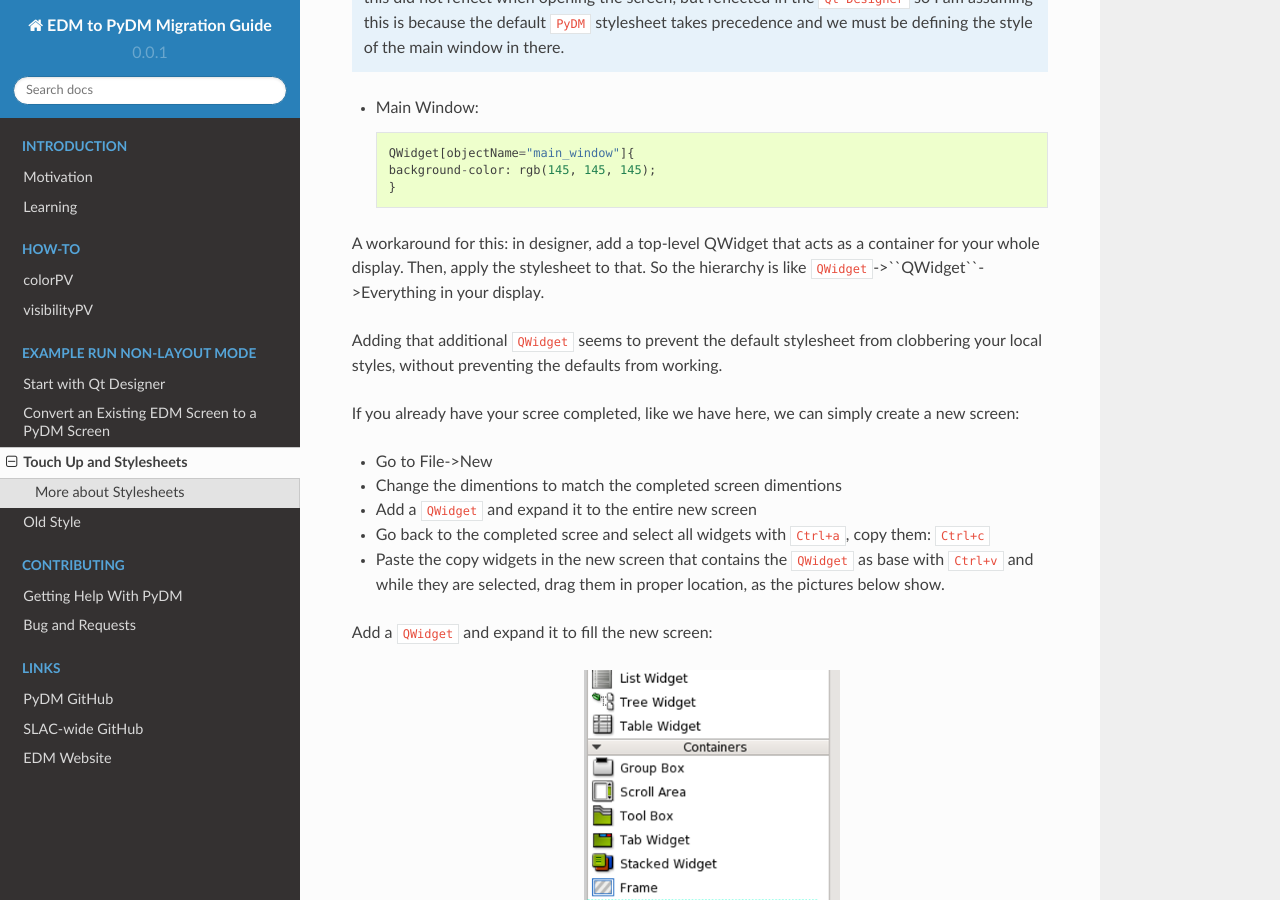
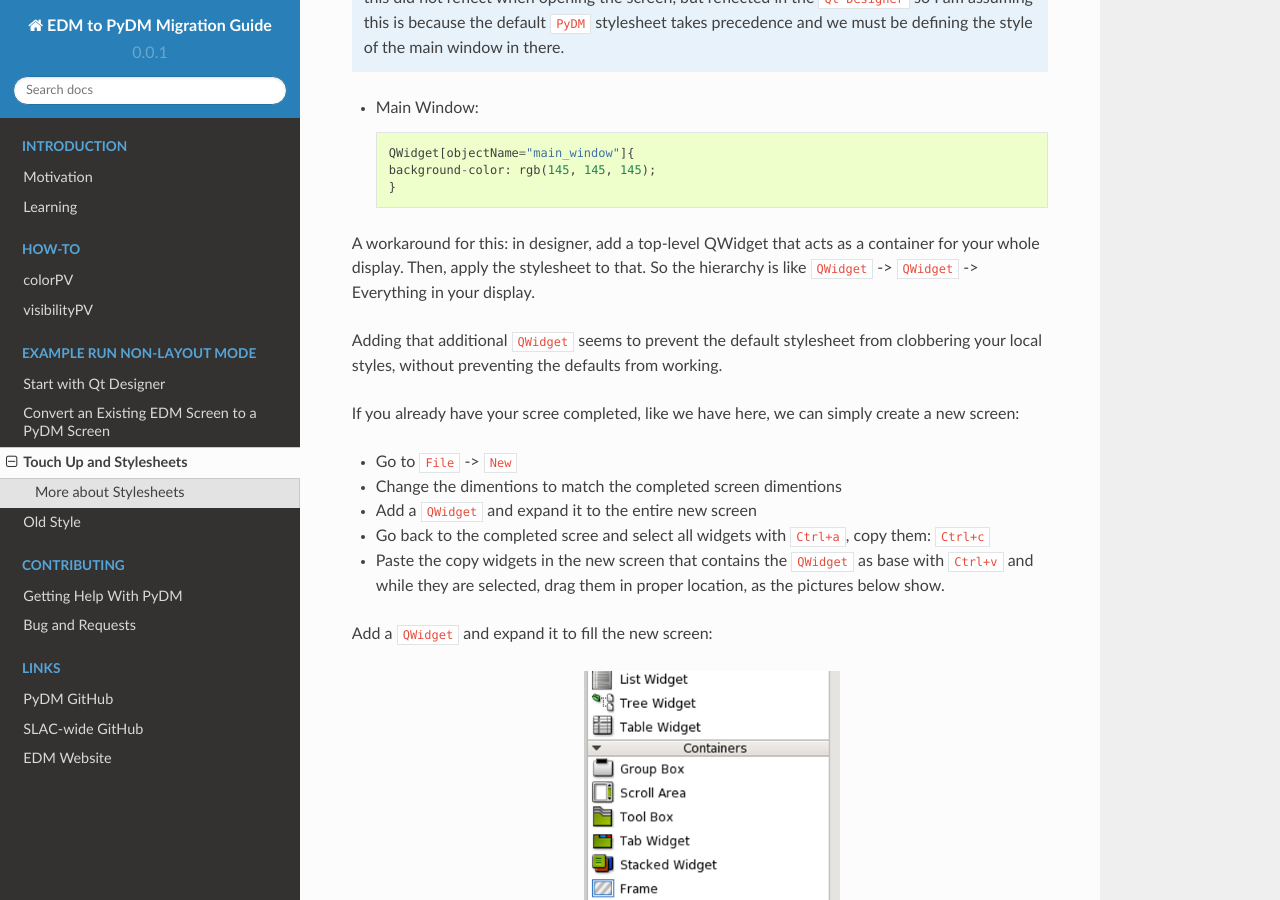
Before and after one commit to slaclab/edm2pydm, a Sphinx documentation site: the page built from docs/source/example-walk-through/stylesheets.rst, in a window 1280 px wide and 900 px high, scrolled down 8526 px. Built offline with Sphinx 7.4.7 and the Read the Docs theme 2.0.0, drawn with Linux system fonts in a browser that asks for light colours.

Commit message:
STY: fix code style words

```diff
--- a/docs/source/example-walk-through/stylesheets.rst
+++ b/docs/source/example-walk-through/stylesheets.rst
@@ -211,13 +211,13 @@
 	}
 
 
-A workaround for this: in designer, add a top-level QWidget that acts as a container for your whole display. Then, apply the stylesheet to that. So the hierarchy is like ``QWidget``->``QWidget``->Everything in your display.
+A workaround for this: in designer, add a top-level QWidget that acts as a container for your whole display. Then, apply the stylesheet to that. So the hierarchy is like ``QWidget`` -> ``QWidget`` -> Everything in your display.
 
 Adding that additional ``QWidget`` seems to prevent the default stylesheet from clobbering your local styles, without preventing the defaults from working.
 
 If you already have your scree completed, like we have here, we can simply create a new screen:
 
-* Go to File->New
+* Go to ``File`` -> ``New``
 * Change the dimentions to match the completed screen dimentions
 * Add a ``QWidget`` and expand it to the entire new screen
 * Go back to the completed scree and select all widgets with ``Ctrl+a``, copy them: ``Ctrl+c``
```
